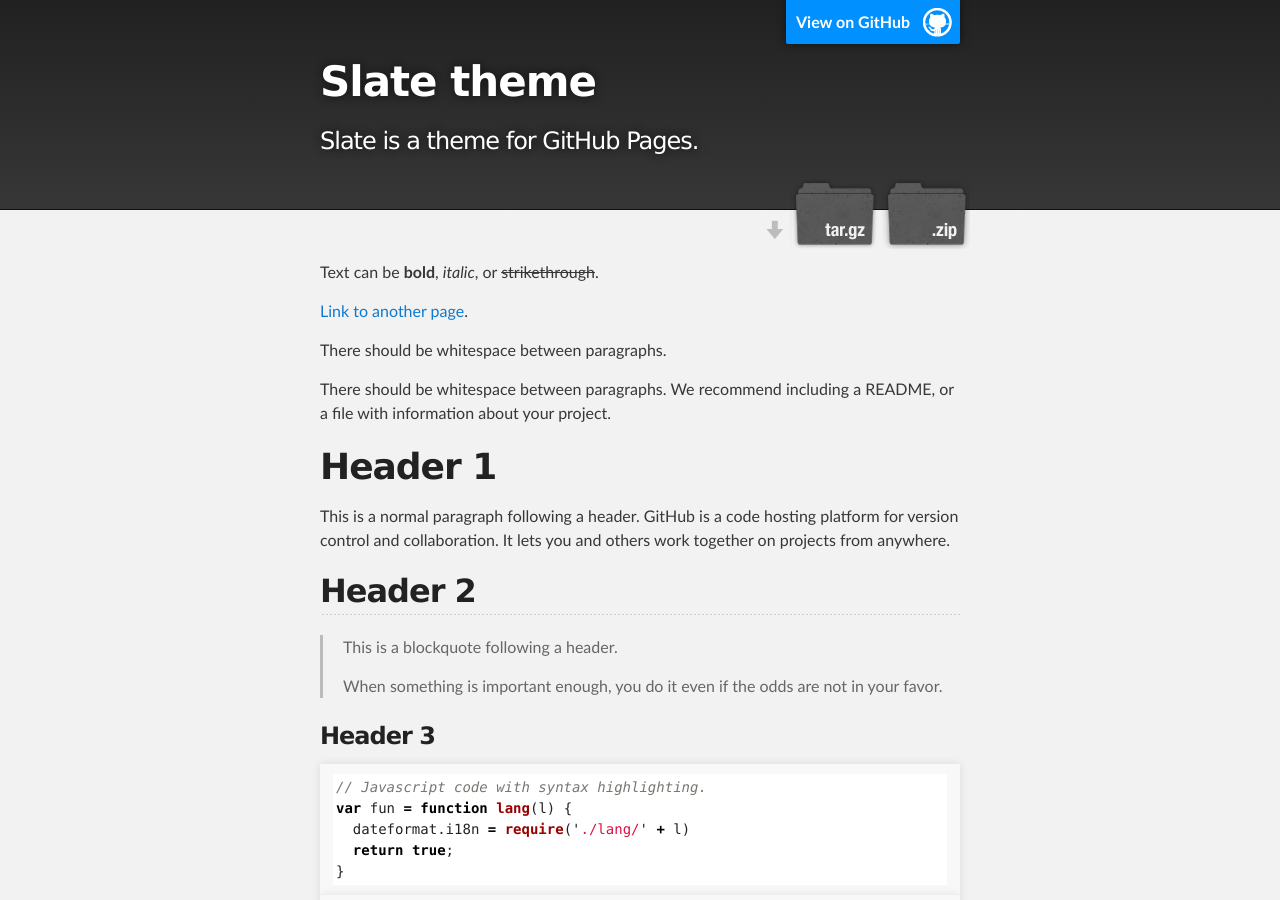
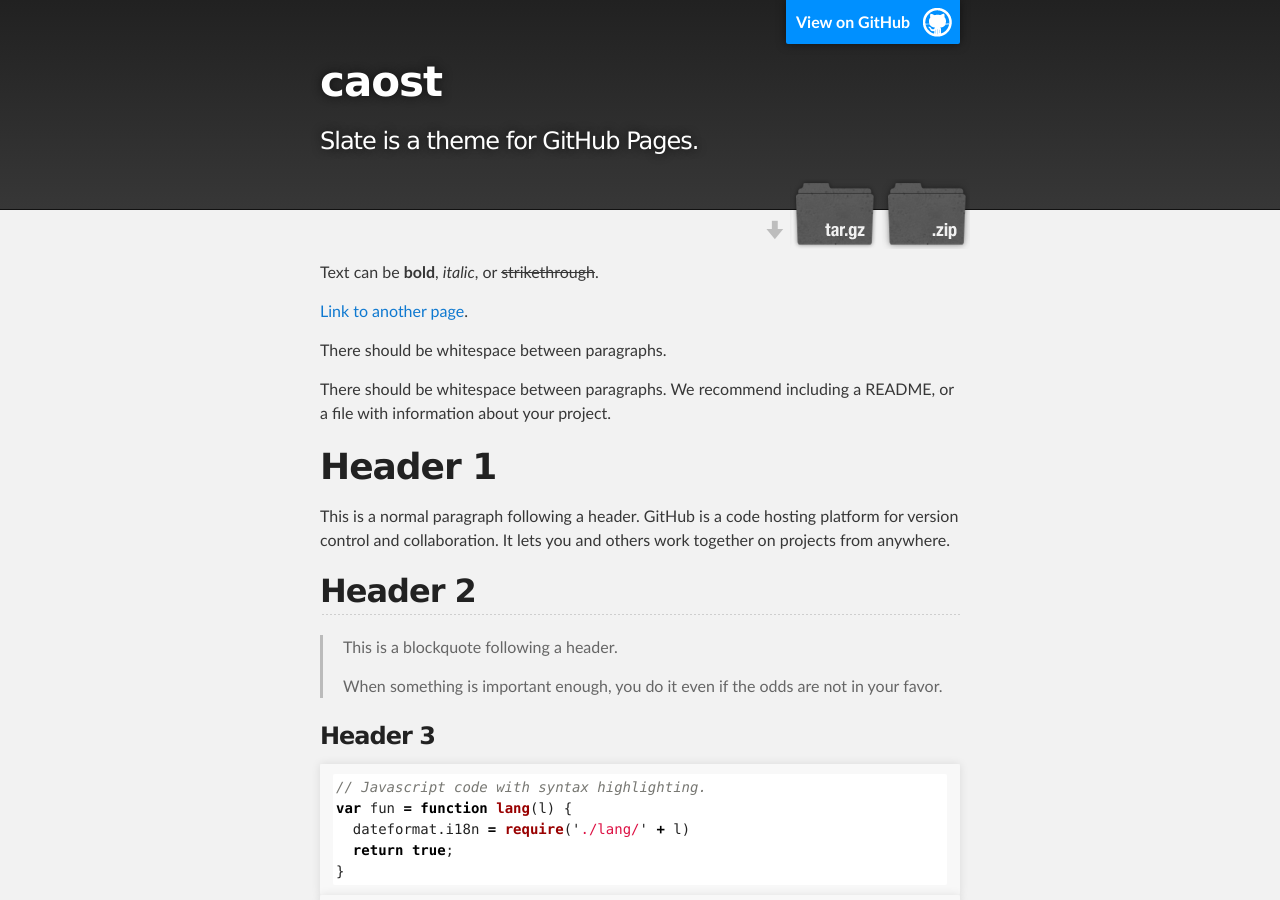
Before and after one commit to caost/caost.github.io, a Jekyll site: the page built from index.md, in a window 1280 px wide and 900 px high. Built offline with Jekyll 4.4.1, drawn with Linux system fonts in a browser that asks for light colours.

Commit message:
Update _config.yml

```diff
--- a/_config.yml
+++ b/_config.yml
@@ -1,4 +1,4 @@
-title: Slate theme
+title: caost
 description: Slate is a theme for GitHub Pages.
 show_downloads: true
 google_analytics:
```
